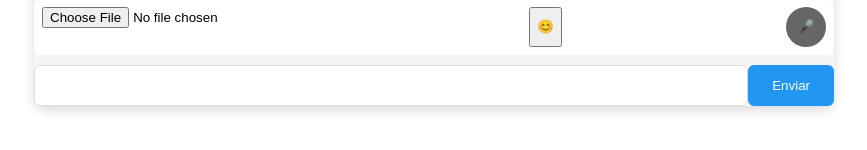
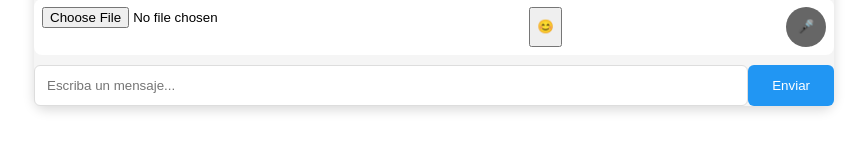
Before and after one commit to jesuselvis/chat-app, a React (Create React App) app in the folder frontend/: page / in a window 1280 px wide. Both pictures are taken after typing "Sample" into the empty fields and a click on the button "Comenzar Chat". Shown: the part 472-622 px from the top of the page, without its empty margins (206-1073 px from the left). Built offline with nearby package versions, Linux system fonts and the light colour scheme; no server answers.

Commit message:
add placeholder for form

```diff
--- a/frontend/src/components/ChatForm.js
+++ b/frontend/src/components/ChatForm.js
@@ -38,6 +38,7 @@ export const ChatForm = ({
         <input
           value={messageInput}
           onChange={onMessageChange}
+          placeholder='Escriba un mensaje...'
           style={{
             flex: 1,
             padding: '12px',
```
